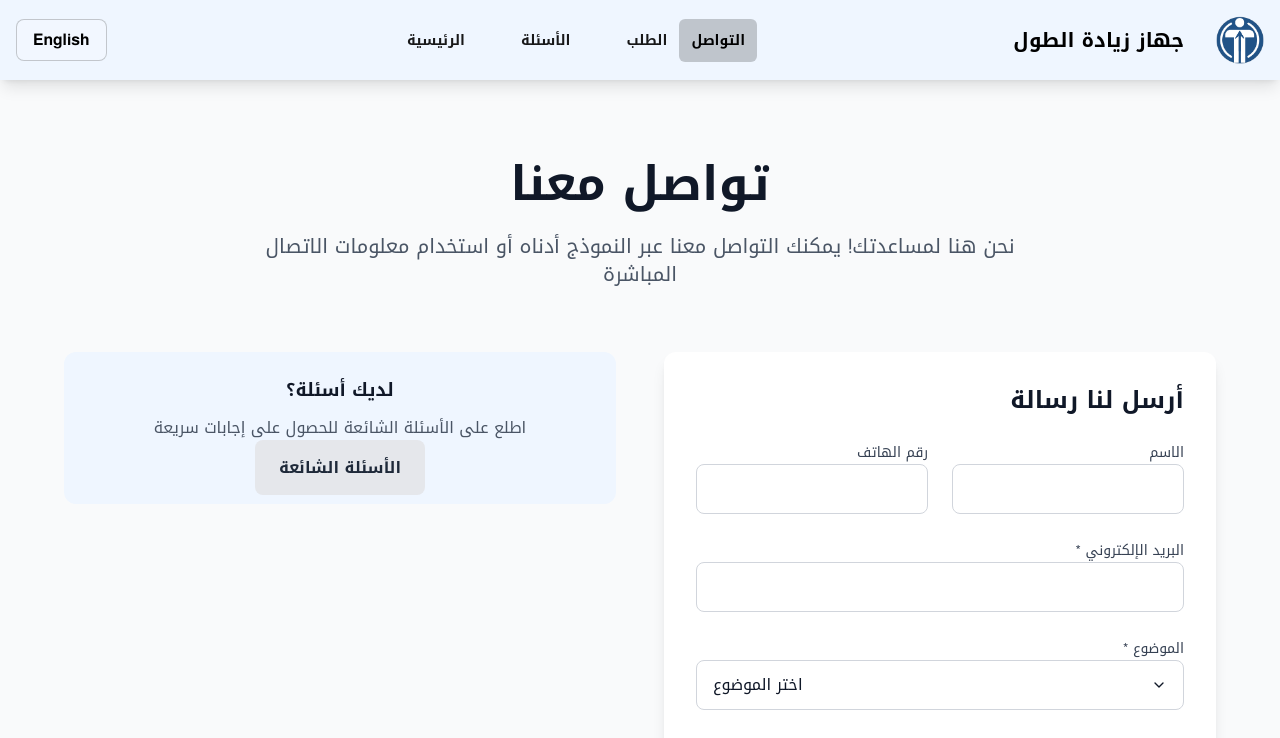
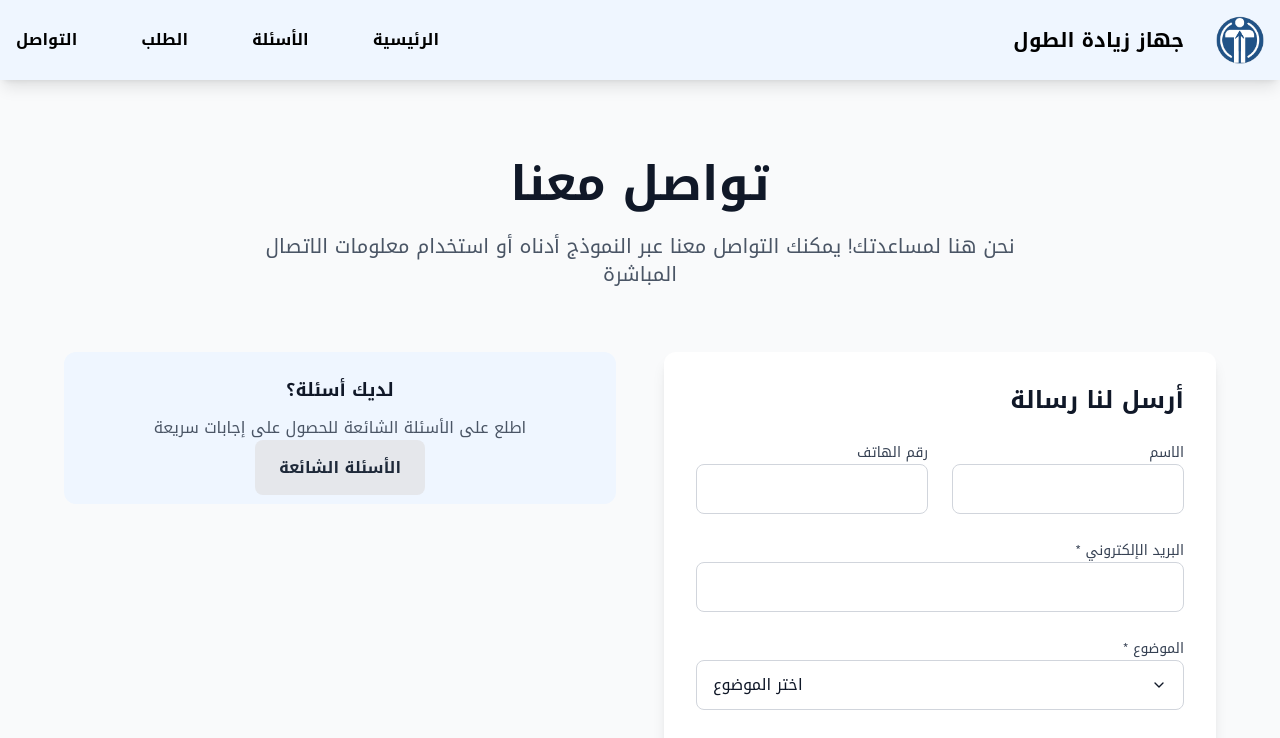
Before and after one commit to sara4ksa-beep/tal-height-device, a Next.js app: page /contact in a window 1280 px wide. Shown: the top 738 px of the page. Built offline with nearby package versions, Linux system fonts and the light colour scheme.

Commit message:
إصلاح أخطاء Link مع anchor child في ملفات Navigation و contact

```diff
--- a/src/app/contact/page.tsx
+++ b/src/app/contact/page.tsx
@@ -100,10 +100,8 @@ export default function ContactPage() {
                   : 'Your message has been sent to our team. We will respond to you as soon as possible.'
                 }
               </p>
-              <Link href="/">
-                <a className="btn-primary">
-                  {language === 'ar' ? 'العودة للصفحة الرئيسية' : 'Back to Home'}
-                </a>
+              <Link href="/" className="btn-primary">
+                {language === 'ar' ? 'العودة للصفحة الرئيسية' : 'Back to Home'}
               </Link>
             </div>
           </div>
@@ -276,10 +274,8 @@ export default function ContactPage() {
                     : 'Check out the FAQ for quick answers'
                   }
                 </p>
-                <Link href="/questions">
-                  <a className="btn-secondary">
-                    {language === 'ar' ? 'الأسئلة الشائعة' : 'FAQ'}
-                  </a>
+                <Link href="/questions" className="btn-secondary">
+                  {language === 'ar' ? 'الأسئلة الشائعة' : 'FAQ'}
                 </Link>
               </div>
             </div>
--- a/src/components/Navigation.tsx
+++ b/src/components/Navigation.tsx
@@ -45,48 +45,29 @@ const Navigation = () => {
             <span className="text-lg sm:text-xl font-bold text-black hidden sm:block mr-8">{t('heightDevice')}</span>
           </Link>
 
-          {/* Desktop Navigation Menu */}
-          <NavigationMenu.Root className="hidden lg:block">
-            <NavigationMenu.List className="flex space-x-8 space-x-reverse items-center">
+          {/* Desktop Navigation */}
+          <nav className="hidden lg:block">
+            <ul className="flex items-center gap-16">
               {navItems.map((item) => (
-                <NavigationMenu.Item key={item.href}>
+                <li key={item.href}>
                   {item.external ? (
                     <a
                       href={item.href}
                       target="_blank"
                       rel="noopener noreferrer"
-                      className={cn(
-                        'px-3 py-2 rounded-md text-sm font-bold transition-colors duration-200',
-                        'text-black/90 hover:text-black hover:bg-black/10'
-                      )}
+                      className="text-black font-bold hover:text-gray-700 transition-colors duration-200"
                     >
                       {item.label}
                     </a>
                   ) : (
-                    <Link
-                      href={item.href}
-                      className={cn(
-                        'px-3 py-2 rounded-md text-sm font-bold transition-colors duration-200',
-                        pathname === item.href
-                          ? 'bg-black/20 text-black'
-                          : 'text-black/90 hover:text-black hover:bg-black/10'
-                      )}
-                    >
+                    <Link href={item.href} className="text-black font-bold hover:text-gray-700 transition-colors duration-200">
                       {item.label}
                     </Link>
                   )}
-                </NavigationMenu.Item>
+                </li>
               ))}
-            </NavigationMenu.List>
-          </NavigationMenu.Root>
-
-          {/* Language Switch Button - Always Visible */}
-          <button
-            onClick={toggleLanguage}
-            className="px-4 py-2 bg-white/20 hover:bg-white/30 text-black font-bold rounded-lg transition-colors duration-200 border border-black/20"
-          >
-            {t('languageSwitch')}
-          </button>
+            </ul>
+          </nav>
 
           {/* Mobile Menu Button */}
           <button
```
